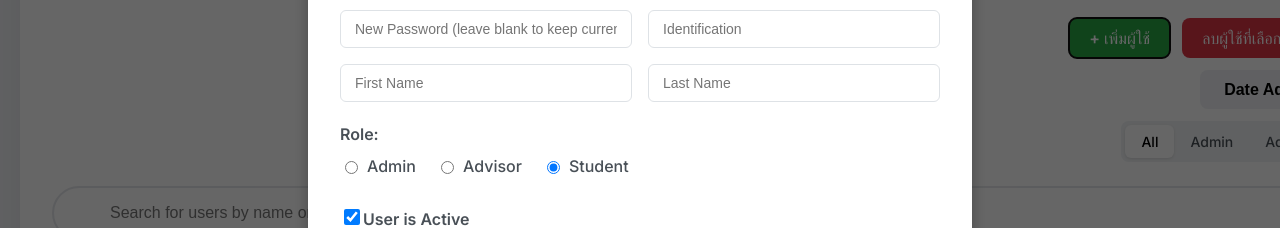
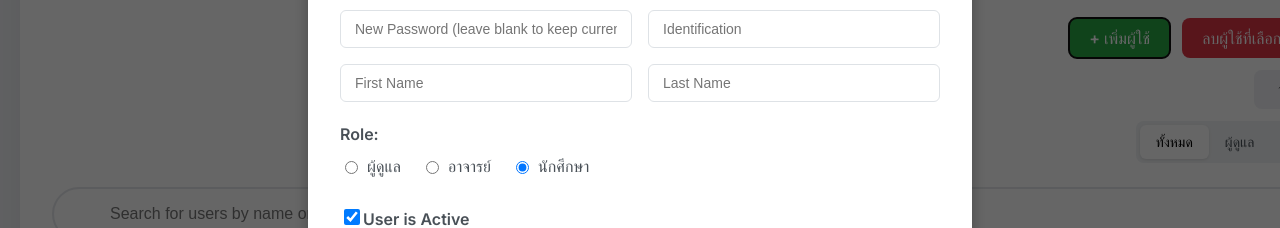
Before and after one commit to kaitod123/my_firstproject, a React (Vite) app: page /UserManagement in a window 1280 px wide. Both pictures are taken after a click on the button "+ เพิ่มผู้ใช้". Shown: the part 306-534 px from the top of the page. Built offline with nearby package versions, Linux system fonts and the light colour scheme; no server answers.

Commit message:
Edit import styles222222222

```diff
--- a/src/components/UserManagement.jsx
+++ b/src/components/UserManagement.jsx
@@ -306,21 +306,21 @@ const UserManagement = () => {
                                 value={`${sortConfig.key}-${sortConfig.direction}`}
                                 className={`${styles.btna} ${styles.dropdown}`}
                             >
-                                <option value="created_at-descending">Date Added (Newest)</option>
-                                <option value="created_at-ascending">Date Added (Oldest)</option>
-                                <option value="role-ascending">Role (A-Z)</option>
-                                <option value="role-descending">Role (Z-A)</option>
-                                <option value="first_name-ascending">Name (A-Z)</option>
-                                <option value="first_name-descending">Name (Z-A)</option>
+                                <option value="created_at-descending">วันที่เพิ่ม (ใหม่สุด)</option>
+                                <option value="created_at-ascending">วันที่เพิ่ม (เก่าสุด)</option>
+                                <option value="role-ascending">บทบาท (A-Z)</option>
+                                <option value="role-descending">บทบาท (Z-A)</option>
+                                <option value="first_name-ascending">ชื่อ (A-Z)</option>
+                                <option value="first_name-descending">ชื่อ (Z-A)</option>
                             </select>
                             {/* (!!!) END: แก้ไข (ย้าย Dropdown ออกมา) (!!!) */}
 
                             {/* === แถวล่าง (Tabs) === */}
                             <div className={styles.roletabs}>
-                                <button onClick={() => setActiveRole('All')} className={activeRole === 'All' ? styles.active : ''}>All</button>
-                                <button onClick={() => setActiveRole('Admin')} className={activeRole === 'Admin' ? styles.active : ''}>Admin</button>
-                                <button onClick={() => setActiveRole('Advisor')} className={activeRole === 'Advisor' ? styles.active : ''}>Advisor</button>
-                                <button onClick={() => setActiveRole('Student')} className={activeRole === 'Student' ? styles.active : ''}>Student</button>
+                                <button onClick={() => setActiveRole('All')} className={activeRole === 'All' ? styles.active : ''}>ทั้งหมด</button>
+                                <button onClick={() => setActiveRole('Admin')} className={activeRole === 'Admin' ? styles.active : ''}>ผู้ดูแล</button>
+                                <button onClick={() => setActiveRole('Advisor')} className={activeRole === 'Advisor' ? styles.active : ''}>อาจารย์</button>
+                                <button onClick={() => setActiveRole('Student')} className={activeRole === 'Student' ? styles.active : ''}>นักศึกษา</button>
                             </div>
                         </div>
                     </div>
@@ -379,7 +379,7 @@ const UserManagement = () => {
                                                 <span className={`${styles.roleBadge} ${styles['role-' + user.role.toLowerCase().replace(' ', '-')]}`}>{user.role}</span>
                                             </td>
                                             <td>
-                                                <span className={`${styles.status} ${user.is_active ? styles.active : styles.inactive}`}>{user.is_active ? 'Active' : 'Inactive'}</span>
+                                                <span className={`${styles.status} ${user.is_active ? styles.active : styles.inactive}`}>{user.is_active ? 'พร้อมใช้งาน' : 'ไม่พร้อมใช้งาน'}</span>
                                             </td>
                                             <td>
                                                 {user.created_at ? new Date(user.created_at).toLocaleDateString('th-TH') : 'N/A'}
@@ -420,9 +420,9 @@ const UserManagement = () => {
                                 <div className={styles.formGroup}>
                                     <label>Role:</label>
                                     <div className={styles.radioGroup}>
-                                        <label><input type="radio" name="role" value="admin" checked={currentUser.role === 'admin'} onChange={handleInputChange} /> Admin</label>
-                                        <label><input type="radio" name="role" value="advisor" checked={currentUser.role === 'advisor'} onChange={handleInputChange} /> Advisor</label>
-                                        <label><input type="radio" name="role" value="student" checked={currentUser.role === 'student'} onChange={handleInputChange} /> Student</label>
+                                        <label><input type="radio" name="role" value="admin" checked={currentUser.role === 'admin'} onChange={handleInputChange} /> ผู้ดูแล</label>
+                                        <label><input type="radio" name="role" value="advisor" checked={currentUser.role === 'advisor'} onChange={handleInputChange} /> อาจารย์</label>
+                                        <label><input type="radio" name="role" value="student" checked={currentUser.role === 'student'} onChange={handleInputChange} /> นักศึกษา</label>
                                     </div>
                                 </div>
                               <div className={styles.formGroup}>
```
